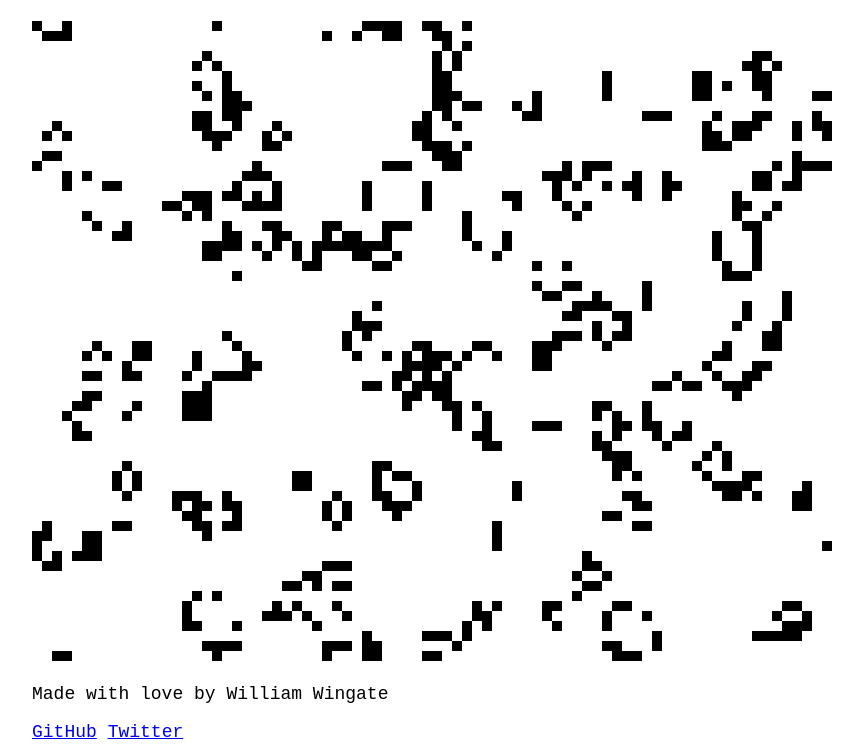
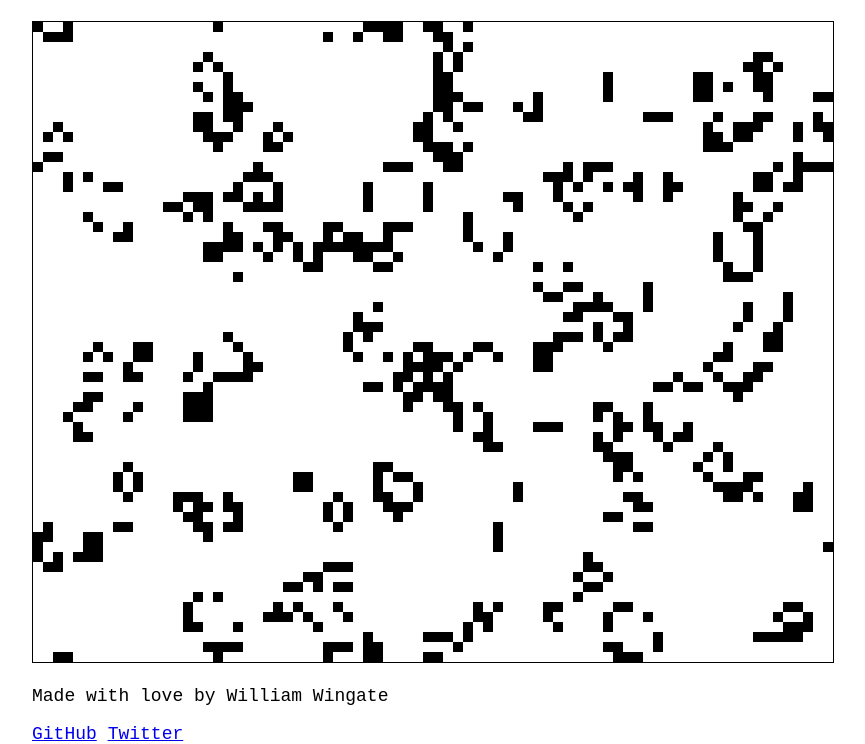
Before and after one commit to wtwingate/conway, a website: page index.html in a window 1280 px wide. Shown: the part 68-812 px from the top of the page, without its empty margins (208-1073 px from the left). Drawn offline with Linux system fonts and the light colour scheme.

Commit message:
Add border to canvas element

```diff
--- a/style.css
+++ b/style.css
@@ -11,3 +11,7 @@ body {
 h1 {
   text-align: center;
 }
+
+canvas {
+  border: solid black 1px;
+}
```
